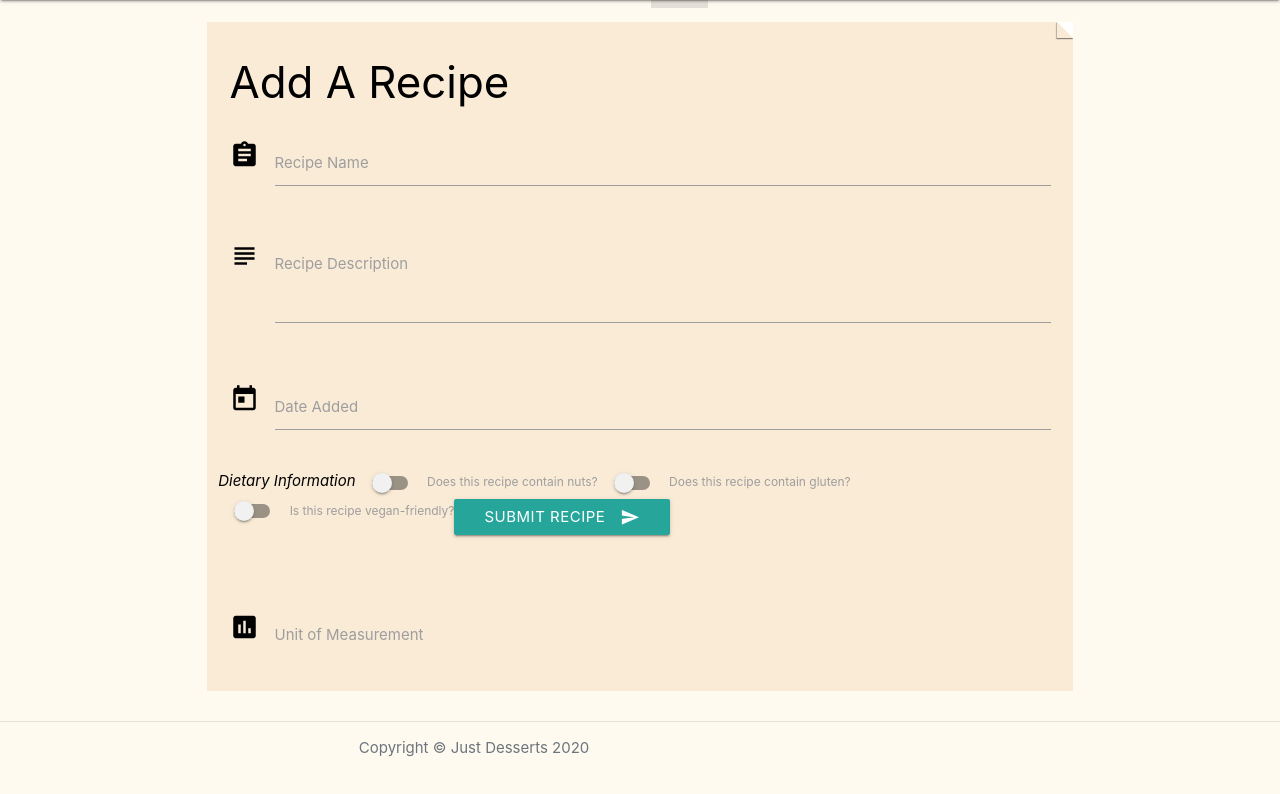
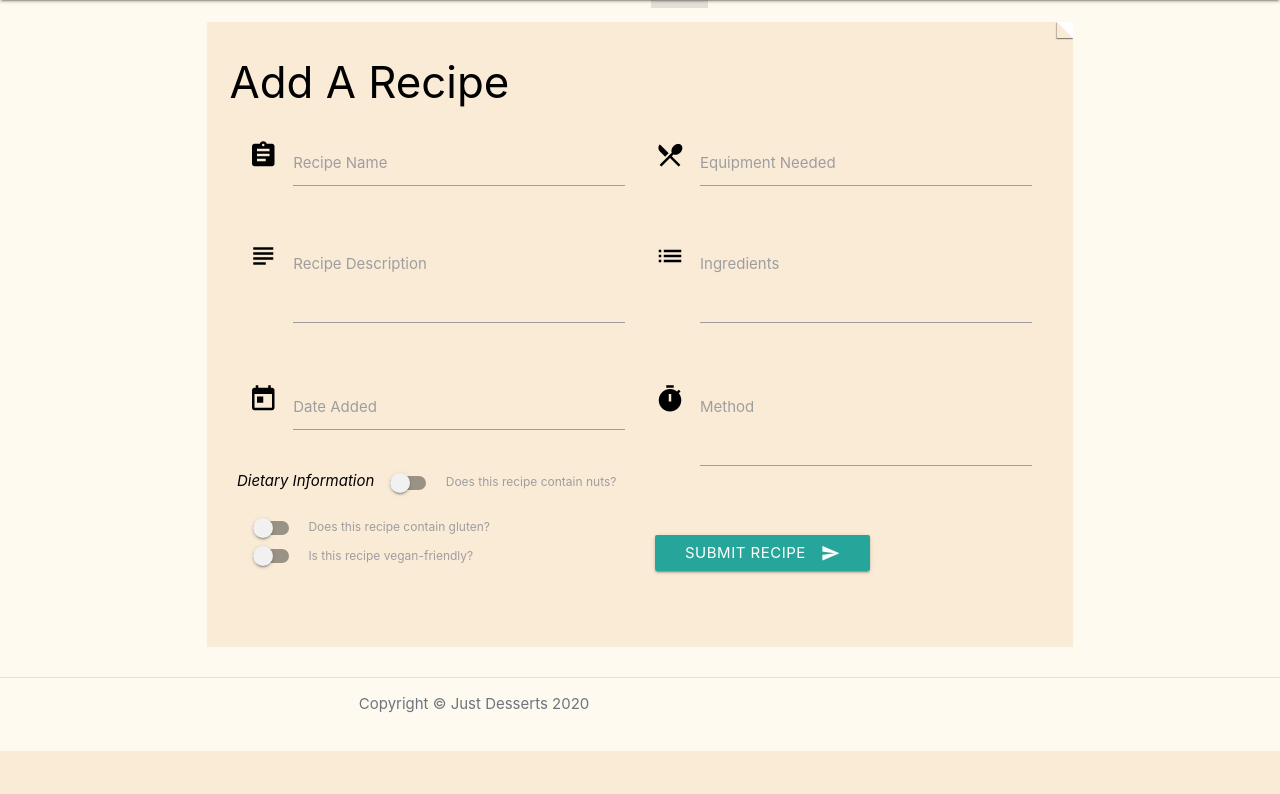
Before and after one commit to pmadden90/milestone-project-3-ci, a Flask app: page /add_recipe in a window 1280 px wide. Shown: the part 64-858 px from the top of the page. After the commit the page ends 815 px from the top, so only its background shows below. Run offline with Flask 2, Linux system fonts and the light colour scheme; data that the repository does not hold is empty; some libraries are stand-ins or nearby versions.

Commit message:
Adding edit button to recipe.html

```diff
--- a/app.py
+++ b/app.py
@@ -29,9 +29,16 @@ def get_recipes():
 
 @app.route('/add_recipe')
 def add_recipe():
-    _uom = mongo.db.units_of_measurement.find()
-    uom_list = [uom for uom in _uom]
+   ### _uom = mongo.db.units_of_measurement.find()
+   ### uom_list = [uom for uom in _uom]
     return render_template("addrecipe.html", recipes=mongo.db.desserts.find())
+
+@app.route('/edit_recipe')
+def edit_recipe(desserts_id):
+    the_recipe = mongo.db.desserts.find_one({"_id": ObjectId(desserts_id)})
+    all_desserts = mongo.db.desserts.find()
+    return render_template('editrecipe.html', recipe=the_recipe, desserts=all_desserts)
+
 
 """INSERT RECIPE TO MONGODB FUNCTION"""
 @app.route('/insert_recipe', methods=['POST'])
--- a/templates/addrecipe.html
+++ b/templates/addrecipe.html
@@ -1,6 +1,9 @@
 {% extends 'base.html' %} {% block content %}
 
 <h3>Add A Recipe</h3>
+<div class="container-fluid">
+	<div class="row">
+		<div class="form-left col-md-6">
 			<div class="row">
 				<form action="{{ url_for('insert_recipe') }}" method="POST" class="col s12">
 					<div class="row">
@@ -26,6 +29,8 @@
 					</div>
 					<div class="row">
 						<span><em>Dietary Information</em></span>
+						<br>
+                        <br>
 						<div class="switch">
 							<label>
                                 <input id="contains_nuts" name="contains_nuts" type="checkbox">
@@ -47,16 +52,35 @@
                                 Is this recipe vegan-friendly?
                             </label>
 						</div>
-			<button class="btn waves-effect waves-light" type="submit" name="action">Submit Recipe
-    <i class="material-icons right">send</i>
-  </button>
 					</div>
 				</form>
 			</div>
-<br>
+		</div>
+		<div class="form-right col-md-6">
 			<div class="row">
-	<form action="" method="POST" class="col s12">
+				<form action="{{ url_for('insert_recipe') }}" method="POST" class="col s12">
                     <div class="row">
+						<div class="input-field col s12">
+							<i class="material-icons prefix">local_dining</i>
+							<input id="equipment_needed" name="equipment_needed" type="text">
+							<label for="icon_prefix">Equipment Needed</label>
+						</div>
+					</div>
+					<div class="row">
+						<div class="input-field col s12">
+							<i class="material-icons prefix">list</i>
+							<textarea name="ingredients" id="ingredients" class="materialize-textarea"></textarea>
+							<label for="icon_telephone">Ingredients</label>
+						</div>
+					</div>
+					<div class="row">
+						<div class="input-field col s12">
+							<i class="material-icons prefix">timer</i>
+							<textarea id="method" name="method" type="text" class="materialize-textarea"></textarea>
+							<label for="icon_prefix">Method</label>
+						</div>
+					</div>
+					<!--Unit of Measurements Options<div class="row">
 						<div class="input-field col s12">
 							<i class="material-icons prefix">poll</i>
 							<select id="uom" name="unit_of_measurement">
@@ -67,8 +91,17 @@
                             </select>
 							<label>Unit of Measurement</label>
 						</div>
-		</div>
+					</div>-->
 					<br>
+                    <button class="btn waves-effect waves-light" type="submit" name="action">Submit Recipe
+                            <i class="material-icons right">send</i>
+                    </button>
                 </form>
 			</div>
+		</div>
+
+</div>
+	</div>
+
+
 	{% endblock %}
--- a/templates/base.html
+++ b/templates/base.html
@@ -50,7 +50,7 @@
 						<a class="nav-link" href="/add_recipe">Add Recipe</a>
 					</li>
 					<li class="nav-item">
-						<a class="nav-link" href="#">Edit Recipe</a>
+						<a class="nav-link" href="/edit_recipe">Edit Recipe</a>
 					</li>
 					<li class="nav-item">
 						<a class="nav-link" href="#">Login</a>
```
Also changed, not shown: templates/recipes.html (+7 -0 lines), README.md. Lines whose indentation alone changed are shown as unchanged.
